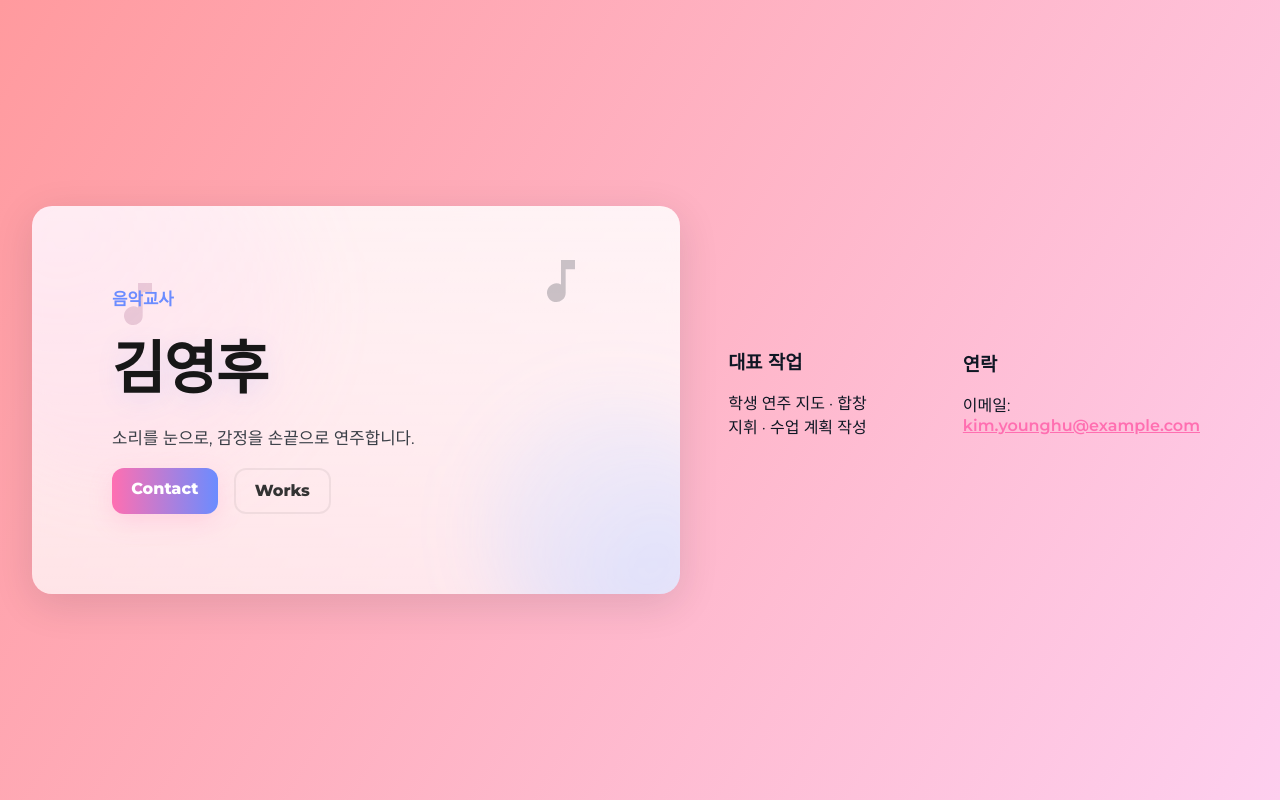
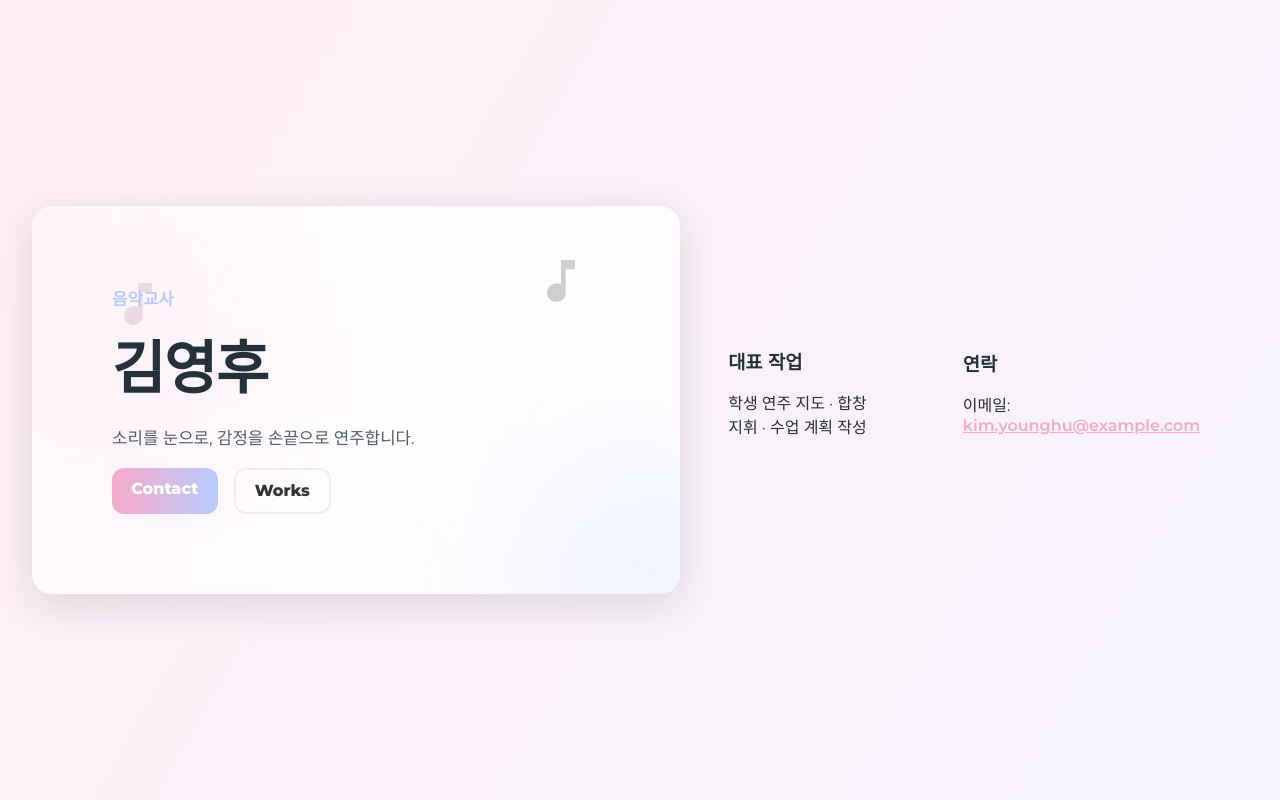
Before and after one commit to kimyounghoo1/who, a website built with Vite: page index.html in a window 1280 px wide. Built offline with nearby package versions, Linux system fonts and the light colour scheme.

Commit message:
style: update color variables and enhance button styles for improved aesthetics

```diff
--- a/src/style.css
+++ b/src/style.css
@@ -1,11 +1,11 @@
 :root{
-  --bg1: #ff9a9e;
-  --bg2: #fecfef;
-  --accent1: #ff6fb1;
-  --accent2: #6b8cff;
-  --accent3: #ffd36e;
-  --glass: rgba(255,255,255,0.08);
-  --text: #0f1724;
+  --bg1: #ffeef3;
+  --bg2: #f6f4ff;
+  --accent1: #f7a9c9;
+  --accent2: #b7cbff;
+  --accent3: #fff0c7;
+  --glass: rgba(255,255,255,0.7);
+  --text: #24303a;
   font-family: 'Montserrat', system-ui, -apple-system, 'Segoe UI', Roboto, 'Helvetica Neue', Arial;
 }
 
@@ -18,18 +18,18 @@ body{background:linear-gradient(120deg,var(--bg1),var(--bg2));color:var(--text);
 .hero{position:relative;width:100%;max-width:1100px;padding:3rem;border-radius:20px;overflow:hidden;backdrop-filter:blur(6px);background:linear-gradient(180deg,rgba(255,255,255,0.85),rgba(255,255,255,0.70));box-shadow:0 10px 40px rgba(16,24,40,0.12);display:flex;align-items:center}
 .hero-inner{z-index:2;flex:1;padding:2rem}
 .role{font-weight:600;color:var(--accent2);margin:0 0 .25rem;font-size:1.05rem}
-.name{font-size:3.6rem;margin:.1rem 0;font-weight:800;letter-spacing:-0.02em;font-family:Pacifico, 'Montserrat', sans-serif;color:#171717;text-shadow:0 6px 24px rgba(107,140,255,0.15)}
-.tagline{margin:.6rem 0 1.2rem;color:#3a3f47;font-size:1.05rem}
+.name{font-size:3.6rem;margin:.1rem 0;font-weight:800;letter-spacing:-0.02em;font-family:Pacifico, 'Montserrat', sans-serif;color:var(--text);text-shadow:0 6px 24px rgba(183,203,255,0.10)}
+.tagline{margin:.6rem 0 1.2rem;color:#51606a;font-size:1.05rem}
 
 .actions{display:flex;gap:1rem}
 .btn{display:inline-block;padding:.7rem 1.2rem;border-radius:12px;text-decoration:none;font-weight:700}
-.btn.primary{background:linear-gradient(90deg,var(--accent1),var(--accent2));color:#fff;box-shadow:0 8px 24px rgba(255,111,177,0.18)}
+.btn.primary{background:linear-gradient(90deg,var(--accent1),var(--accent2));color:#fff;box-shadow:0 8px 24px rgba(183,203,255,0.12)}
 .btn.ghost{background:transparent;border:2px solid rgba(0,0,0,0.06);color:#333}
 
 .decor{position:absolute;inset:0;pointer-events:none}
 .blob{position:absolute;border-radius:50%;filter:blur(32px);opacity:.86;transform:translate3d(0,0,0)}
-.blob1{width:360px;height:360px;background:radial-gradient(circle at 30% 30%, rgba(255,111,177,0.9), rgba(255,111,177,0.2));left:-80px;top:-80px;mix-blend-mode:screen}
-.blob2{width:260px;height:260px;background:radial-gradient(circle at 70% 70%, rgba(107,140,255,0.9), rgba(107,140,255,0.1));right:-60px;bottom:-60px;mix-blend-mode:screen}
+.blob1{width:360px;height:360px;background:radial-gradient(circle at 30% 30%, rgba(247,169,201,0.9), rgba(247,169,201,0.18));left:-80px;top:-80px;mix-blend-mode:screen}
+.blob2{width:260px;height:260px;background:radial-gradient(circle at 70% 70%, rgba(183,203,255,0.9), rgba(183,203,255,0.12));right:-60px;bottom:-60px;mix-blend-mode:screen}
 
 .note{position:absolute;width:56px;height:56px;fill:var(--accent3);opacity:.22;transform-origin:center;transition:transform .35s ease,opacity .35s}
 .note1{left:12%;top:18%;}
```
